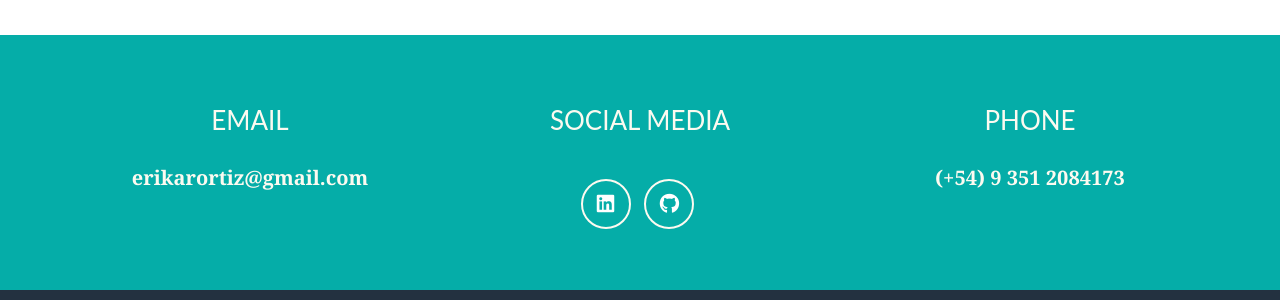
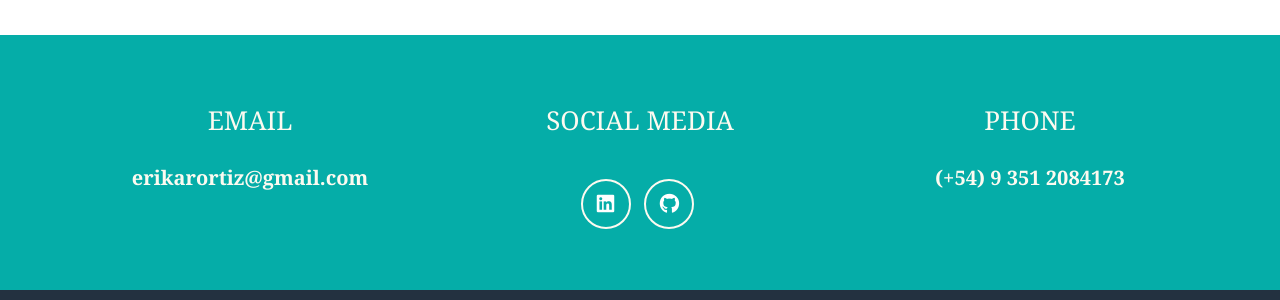
Before and after one commit to Erika-Ortiz/Erika-Ortiz.github.io, a Jekyll site: the page built from _posts/2023-03-01-0-e-commerce.markdown, in a window 1280 px wide and 1400 px high, scrolled down 2188 px. Shown: the part 1073-1373 px from the top of the window. Built offline with Jekyll 4.4.1, drawn with Linux system fonts in a browser that asks for light colours.

Commit message:
navba r& footer font and modal bg

```diff
--- a/_config.yml
+++ b/_config.yml
@@ -27,7 +27,7 @@
 color:
   secondary: 05ADA8 #green nav bar
   primary:  ffff #bg white
-  primary-rgb: "248, 232, 37" # box portfolio intense yellow
+  primary-rgb: "252, 246, 169"  #"248, 232, 37" # box portfolio intense yellow
   primary-bis: fcf6a9 # light yellow
   secondary-dark: 233140 #A2122F
   terciary: ffff #58788C #04BFBF # body
```
Also changed, not shown: _includes/css/bootstrap.min.css.
